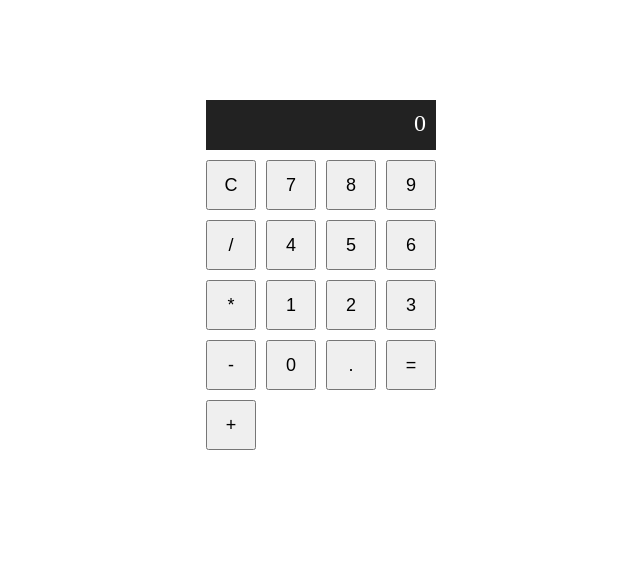
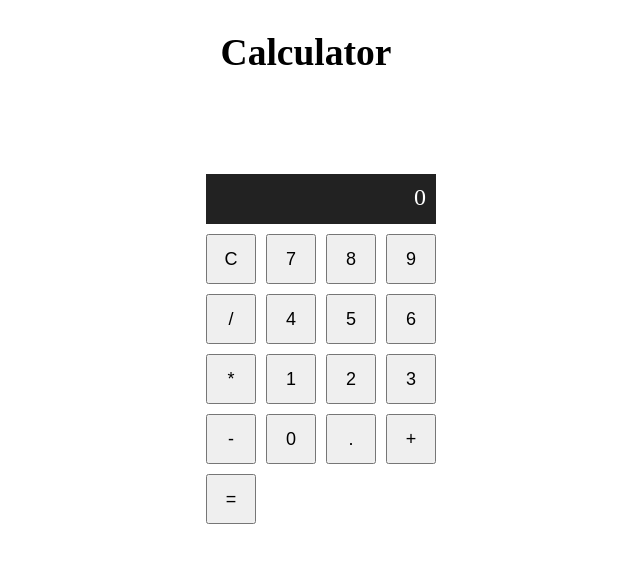
Before and after one commit to NdamuleloMulaudzi/calculator, a plain HTML site: page index.html in a window 1280 px wide. Shown: the whole page, without its empty margins (334-974 px from the left). Drawn offline with Linux system fonts and the light colour scheme.

Commit message:
add style

```diff
--- a/index.html
+++ b/index.html
@@ -7,6 +7,7 @@
     <link rel="stylesheet" href="style.css" />
   </head>
   <body>
+    <h2>Calculator</h2>
     <div class="calculator">
       <div id="display">0</div>
       <button>C</button>
@@ -24,8 +25,8 @@
       <button>-</button>
       <button>0</button>
       <button>.</button>
+      <button id="addition">+</button>
       <button>=</button>
-      <button>+</button>
     </div>
 
     <script src="script.js"></script>
--- a/style.css
+++ b/style.css
@@ -1,8 +1,8 @@
 body {
   margin: 0;
-  display: flex;
+  text-align: center;
   justify-content: center;
-  align-items: center;
+  font-size: 25px;
 }
 .calculator {
   width: 200px;
```
